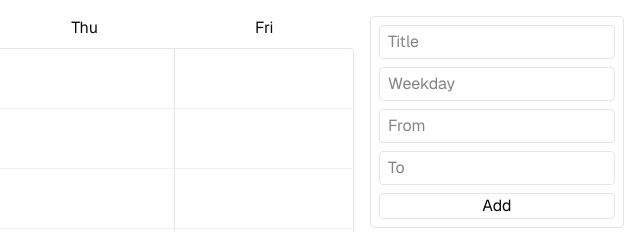
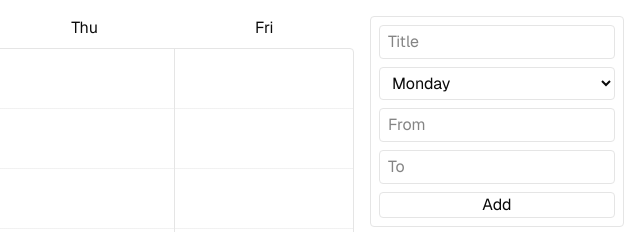
Before and after one commit to Ev357/enhanced-is, a website with bundled scripts: page src/index.html in a window 1280 px wide. Shown: the top 232 px of the page, 640-1280 px from the left. Built offline with nearby package versions, Linux system fonts and the light colour scheme; some packages are replaced by stand-ins of ours.

Commit message:
refactor: replaced input with select

```diff
--- a/src/index.html
+++ b/src/index.html
@@ -111,14 +111,13 @@
               name="title"
               required
             />
-            <input
-              type="text"
-              class="rounded border px-2 py-1"
-              placeholder="Weekday"
-              name="day"
-              required
-              pattern="Mon|Tue|Wed|Thu|Fri"
-            />
+            <select class="rounded border px-2 py-1" name="day">
+              <option value="Mon">Monday</option>
+              <option value="Tue">Tuesday</option>
+              <option value="Wed">Wednesday</option>
+              <option value="Thu">Thursday</option>
+              <option value="Fri">Friday</option>
+            </select>
             <input
               type="text"
               class="rounded border px-2 py-1"
```
